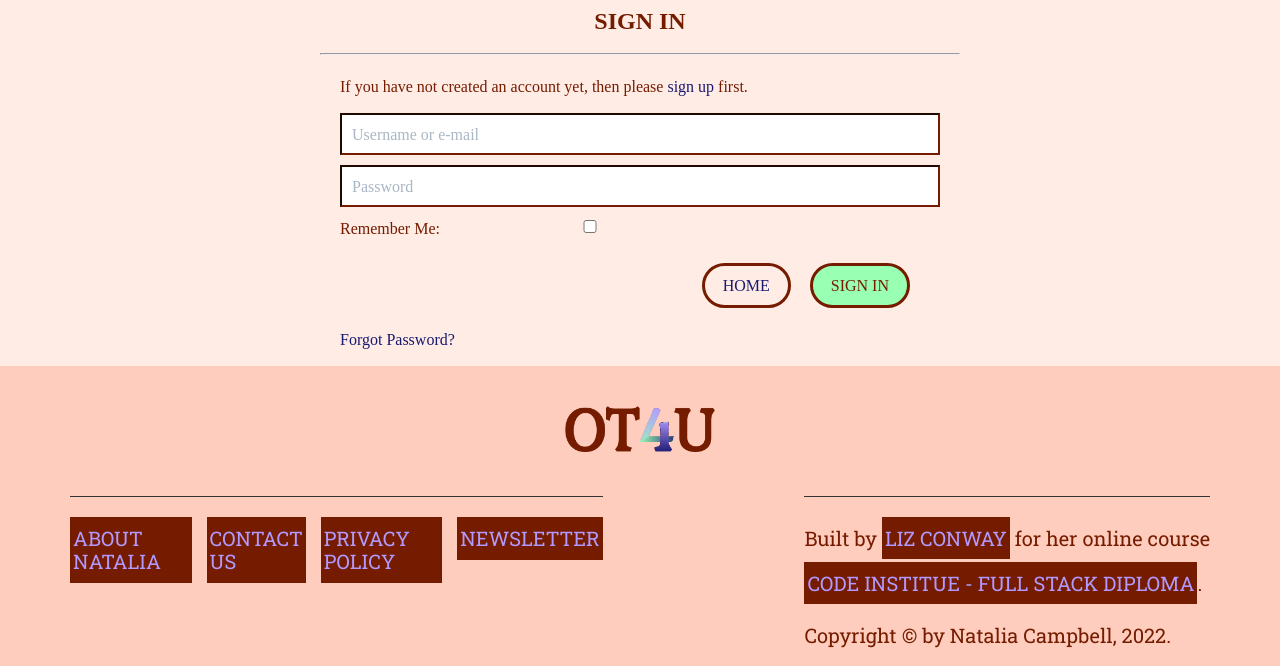
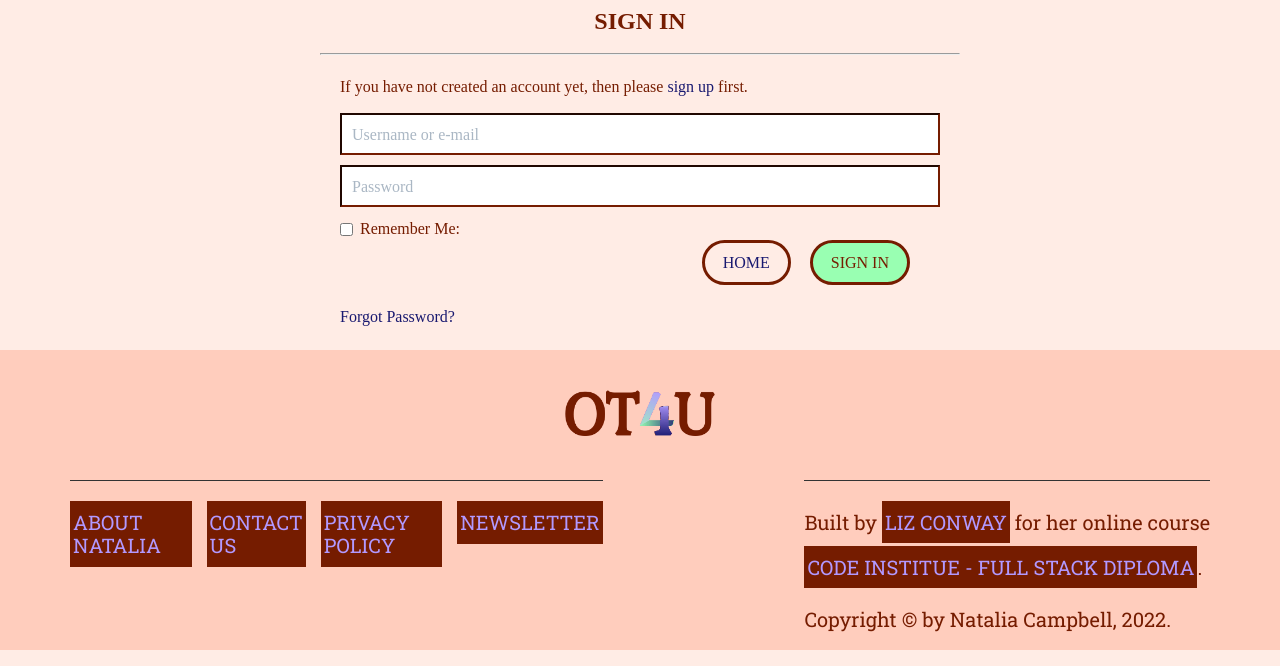
Before and after one commit to Liz-Conway/OT4All, a Django app: page /accounts/login/ in a window 1280 px wide. Shown: the part 150-816 px from the top of the page. Run offline with Django 4.2, Linux system fonts and the light colour scheme; some libraries are stand-ins or nearby versions; some web fonts are replaced.

Commit message:
FIX: Bug login page- Remember me checkbox position
The "Remember Me" checkbox is positioned too far away from its label.
Moved the checkbox to the left hand side, at the same height as the
 label.

```diff
--- a/static/css/style.css
+++ b/static/css/style.css
@@ -1487,7 +1487,7 @@ ul.errorlist {
   margin-left: auto;
   margin-right: auto;
 }
-@media only screen and (min-width: 75em) {
+@media only screen and (min-width: 59.375em) {
   .allauthWrapper {
     width: 50%;
   }
@@ -1598,30 +1598,39 @@ ul.errorlist {
   padding: 0 2rem;
 }
 
+.loginPage {
+  padding: 0 2rem;
+}
+.loginForm {
+  display: -webkit-box;
+  display: -ms-flexbox;
+  display: flex;
+  -webkit-box-orient: vertical;
+  -webkit-box-direction: normal;
+      -ms-flex-direction: column;
+          flex-direction: column;
+  margin: 1.5rem 0;
+  position: relative;
+}
+.loginButtons {
+  -ms-flex-item-align: end;
+      align-self: flex-end;
+}
+
 #id_remember {
   /*	The checkbox for the "Remember Me" label
    * is laid out on the row after the label
-   * Need to move it so it is beside its label */
-  -webkit-transform: translate(-5rem, -2rem);
-          transform: translate(-5rem, -2rem);
-}
-
-.loginPage {
-  padding: 0 2rem;
-}
-.loginForm {
-  display: -webkit-box;
-  display: -ms-flexbox;
-  display: flex;
-  -webkit-box-orient: vertical;
-  -webkit-box-direction: normal;
-      -ms-flex-direction: column;
-          flex-direction: column;
-  margin: 1.5rem 0;
-}
-.loginButtons {
-  -ms-flex-item-align: end;
-      align-self: flex-end;
+   * Need to move it so it is beside its label
+   * // transform: translate(0, -2rem)
+   * // transform: translateY(-2rem)
+   * // transform: translateX(0) */
+  position: absolute;
+  top: 11rem;
+  left: 0;
+}
+
+label[for="id_remember"] {
+  padding-left: 2rem;
 }
 
 .passwordResetForm {
```
Also changed, not shown: sass/vendors/_allauth.sass (+16 -7 lines), 1 other file.
